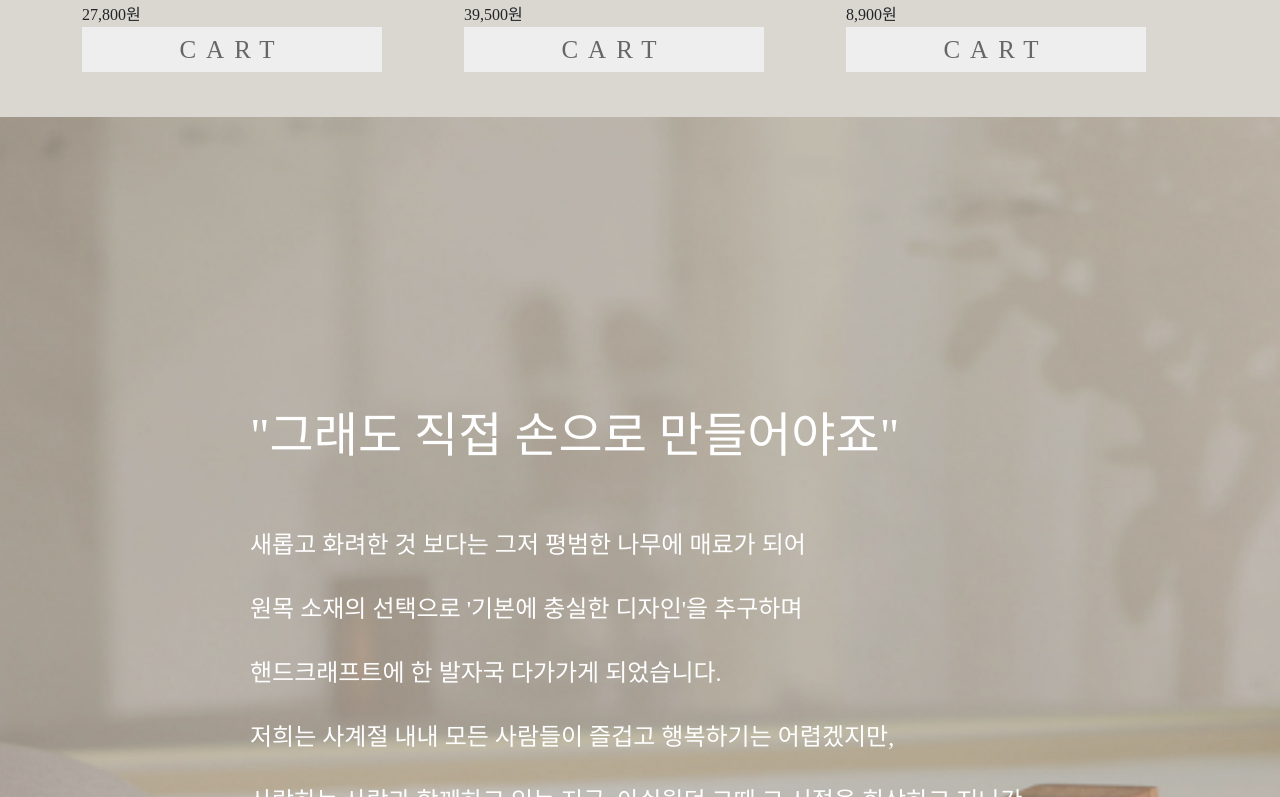
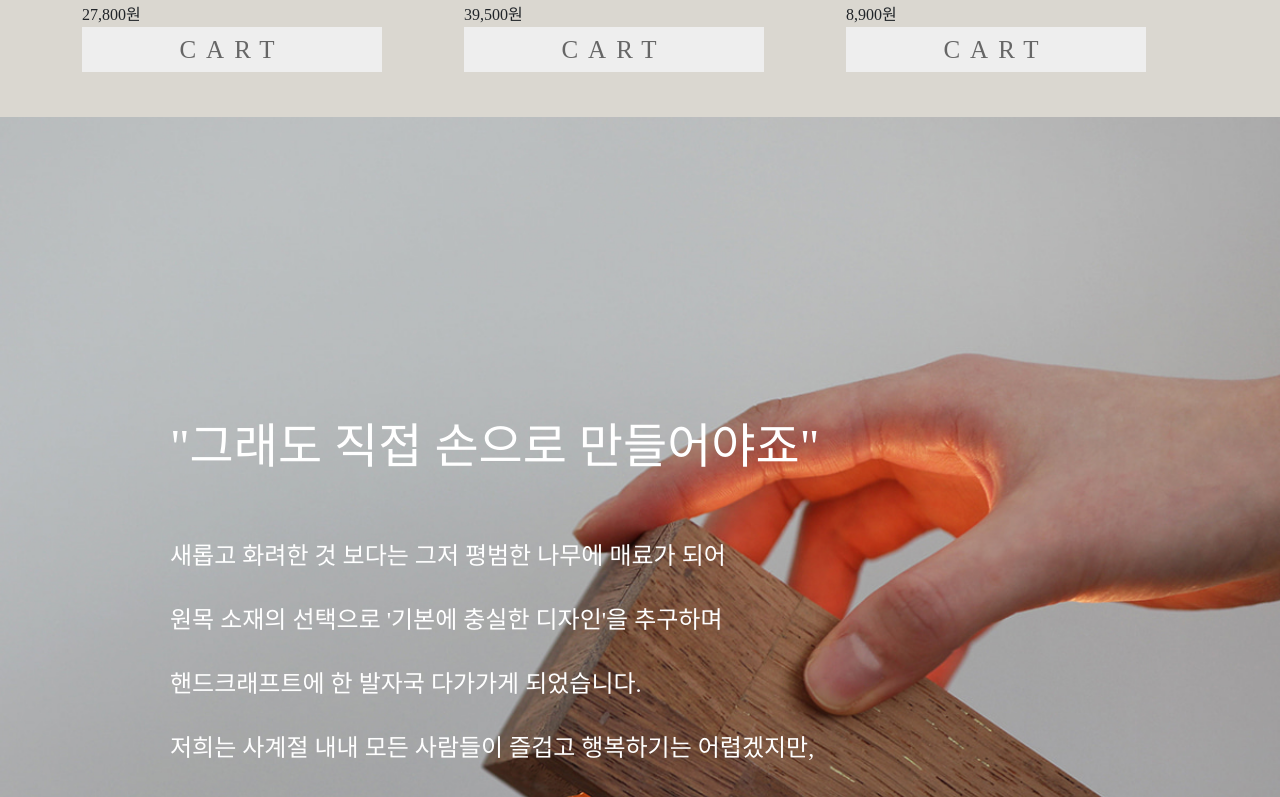
Before and after one commit to ssssojung/modernpoint_react, a React (Create React App) app: page / in a window 1280 px wide. Shown: the part 2283-3080 px from the top of the page. Built offline with nearby package versions, Linux system fonts and the light colour scheme; some icons are missing; a web font is replaced by a local one.

Commit message:
section의 id를 props로 불러오기

```diff
--- a/src/App.js
+++ b/src/App.js
@@ -7,24 +7,30 @@ import Brandstory from './component/Brandstory';
 import Footer from './component/Footer';
 import './css/style.scss';
 function App() {
-  // const docuE = document.documentElement;
-  // const newCursor = document.getElementById("circularCursor");
-  // let posX = 0;
-  // let posY = 0;
-  // document.addEventListener('DOMContentLoaded',()=>{
-  //   posX = e.clientX + "px";
-  //   posY = e.clientY + "px";
-  //   newCursor.style.left = posX;
-  //   newCursor.style.top = posY;
-  // })
+  const section = [
+    {
+      id : 'home'
+    },
+    {
+      id : 'arrivals'
+    },
+    {
+      id : 'shop'
+    },
+    {
+      id : 'brandstory',
+    },
+    {
+      id : 'footer'
+    }
+  ]
   return (
     <>
-      {/* <div id='circularCursor'></div> */}
-      <Home/>
-      <Arrivals/>
-      <Shop />
-      <Brandstory/>
-      <Footer/>
+      <Home section={section}/>
+      <Arrivals section={section}/>
+      <Shop section={section}/>
+      <Brandstory section={section}/>
+      <Footer section={section}/>
     </>
   );
 }
--- a/src/component/Arrivals.js
+++ b/src/component/Arrivals.js
@@ -1,11 +1,13 @@
 import React from 'react';
 import NewitemSwiper from './NewitemSwiper';
+
+
 import '../css/arrivals.scss';
 
 function Arrivals(props) {
     return (
         <>
-            <section id='arrivals' className='fullImg position-relative' style={{backgroundImage : "url(../../img/arrivals/arrivals_bg.jpg)"}}>
+            <section id={props.section[1].id} className='fullImg position-relative' style={{backgroundImage : "url(../../img/arrivals/arrivals_bg.jpg)"}}>
                 <div className='d-flex ' style={{height:"100vh"}}>
                     <div className='col-3 ' >
                         <div className='d-flex flex-column align-items-start titleT'>
--- a/src/component/Brandstory.js
+++ b/src/component/Brandstory.js
@@ -3,7 +3,7 @@ import '../css/brandstory.scss';
 
 function Brandstory(props) {
     return (
-        <section id='brandstory' className='fullImg' style={{backgroundImage:"url(../../img/brandstroy.jpg)"}}>
+        <section id={props.section[3].id} className='fullImg' style={{backgroundImage:"url(../../img/lookbook-2.jpg)",backgroundPosition:"center center"}}>
             <div>
                 <h4>
                     "그래도 직접 손으로 만들어야죠"
--- a/src/component/Footer.js
+++ b/src/component/Footer.js
@@ -4,7 +4,7 @@ import '../css/footer.scss';
 function Footer(props) {
     const [plusicon, updateclose]= useState(false);
     return (
-        <section id='footer' className='py-5'>
+        <section id={props.section[4].id} className='py-5'>
             <div className='d-flex justify-content-between px-5'>
                 <span>{plusicon ?  'ONE OBJECT, MORE VALUE.': <img className='px-5'src='../../img/home/logo_white.svg'/>}</span>
                 <span className='copy'>
--- a/src/component/Home.js
+++ b/src/component/Home.js
@@ -5,7 +5,7 @@ import Mainbanner from './Mainbanner';
 import '../css/home.scss';
 function Home(props) {
     return (
-        <section id='home'>
+        <section id={props.section[0].id}>
             <Header/>
             <Mainbanner mainbn='mainbanner'/>
         </section>
--- a/src/component/Shop.js
+++ b/src/component/Shop.js
@@ -10,8 +10,8 @@ function Shop(props) {
         shopnmupdate(itemnm);
     }
     return (
-        <section id='shop'>
-            {console.log(shopnm)}
+        <section id={props.section[2].id}>
+            {/* {console.log(shopnm)} */}
             <div className='container d-flex justify-content-start'>
                 <a onClick={(e)=>{btnupdate(e)}} datasrc={['ALL','all']} className='px-3'>ALL</a>
                 <a onClick={(e)=>{btnupdate(e)}} datasrc={['DIFFUSER','diffuser']} className='px-3'>DIFFUSER</a>
--- a/src/css/brandstory.scss
+++ b/src/css/brandstory.scss
@@ -1,5 +1,5 @@
 #brandstory{
-    padding: 250px;
+    padding: 261px 170px;
     h4{
         font-size: 3rem;
         padding: 40px 0;
```
Also changed, not shown: public/img/footer/pc-brand.jpg (added), public/img/lookbook-2.jpg (added).
